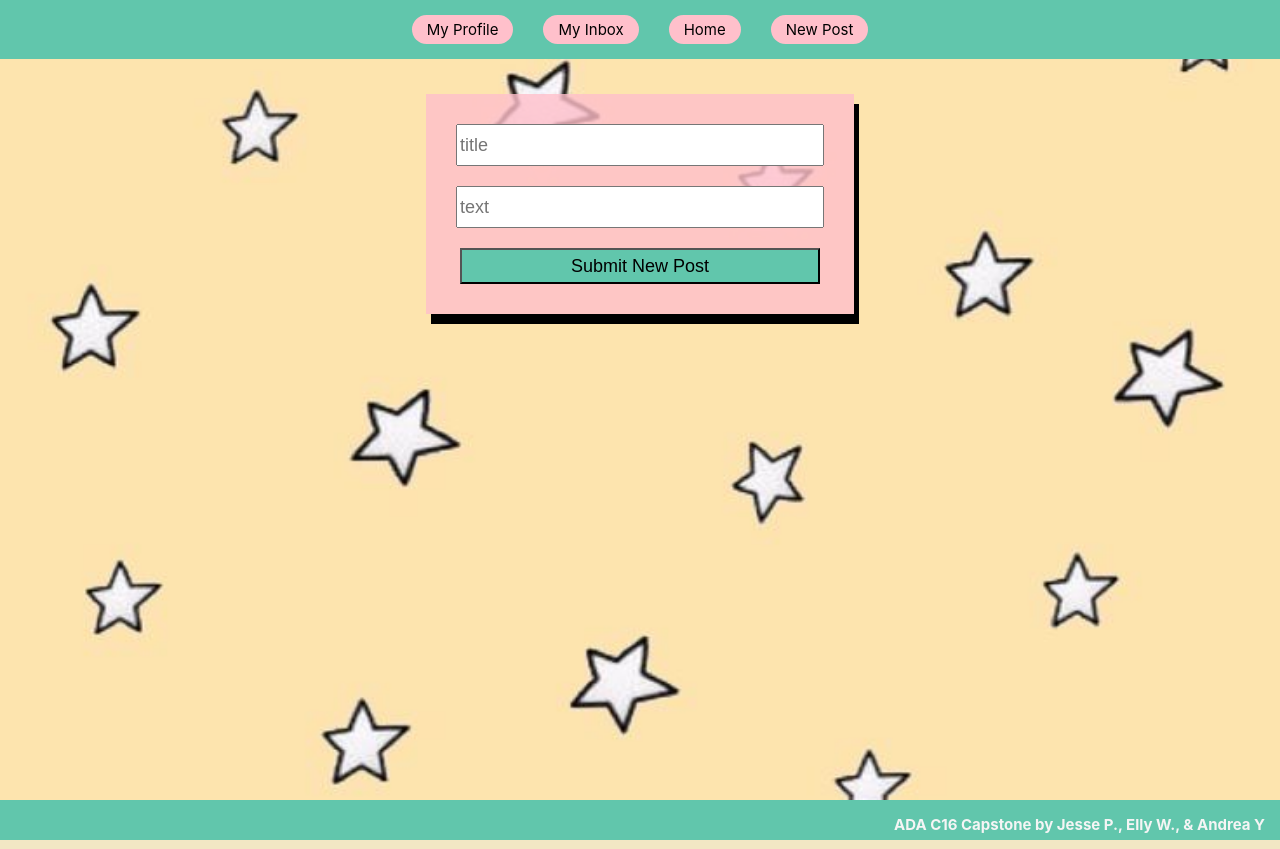
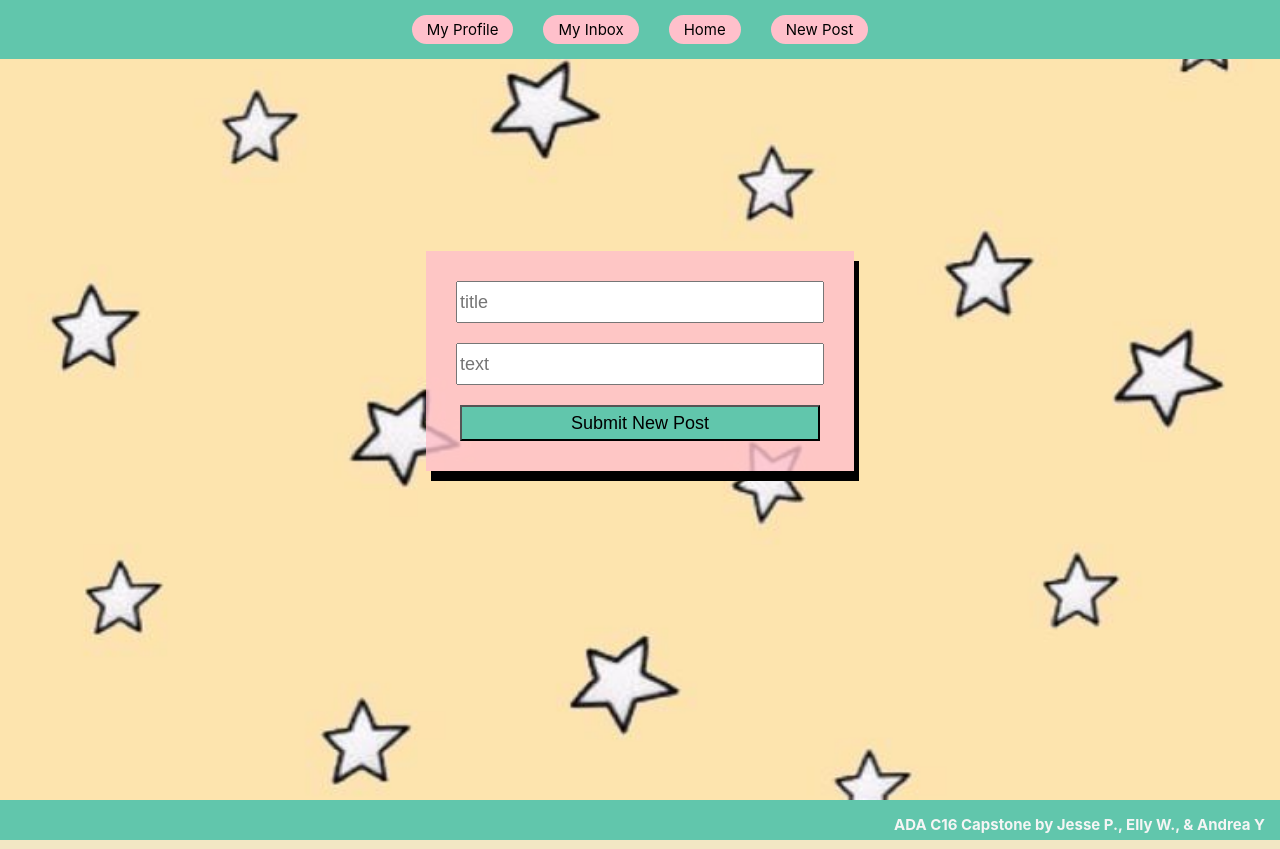
Before and after one commit to jessepope/Adie-Babeez--Front-End, a React (Create React App) app: page /newpost in a window 1280 px wide. Built offline with nearby package versions, Linux system fonts and the light colour scheme.

Commit message:
adjusted top margine of profile and new post

```diff
--- a/src/pages/NewPostPage.css
+++ b/src/pages/NewPostPage.css
@@ -3,4 +3,9 @@
     background-image:url(../images/stars.jpeg);
     background-size:cover;
     background-position: 0%;
+
 }
+
+#new-post-form-container {
+    margin-top: 15%;
+}
--- a/src/pages/NewPostPage.js
+++ b/src/pages/NewPostPage.js
@@ -7,7 +7,9 @@ const NewPostPage = (props) => {
   return (
     <div className="new-post-page">
       <NavBar />
+      <div id="new-post-form-container">
       <NewPostForm />
+      </div>
       <FooterEachPage />
     </div>
   );
--- a/src/pages/ProfilePage.css
+++ b/src/pages/ProfilePage.css
@@ -12,13 +12,12 @@
     background-color:rgb(252, 179, 70,0.8);
     margin-left: auto;
     margin-right: auto;
-    margin-top: 20px;
+    margin-top: 15%;
     box-sizing: border-box;
     box-shadow: 5px 10px;
     align-items: center;
     width:max-content;
     padding: 20px;
-
 }
 
 input{
--- a/src/pages/ProfilePage.js
+++ b/src/pages/ProfilePage.js
@@ -31,7 +31,7 @@ const ProfilePage = (props) => {
     campus: userInfo.campus,
     bio: userInfo.bio,
   });
-  console.log('formFields', formField)
+  console.log("formFields", formField);
   console.log("self", userSelf);
   // Initial Render
   useEffect(() => {
@@ -181,8 +181,11 @@ const ProfilePage = (props) => {
     <div id="profile-display">
       <div id="profile-info">
         <p id="user-email">username: {userInfo.username}</p>
+        {userInfo.pronouns ? (
+          <p id="user-pronouns">pronouns: {userInfo.pronouns}</p>
+        ) : null}
+        {userInfo.bio ? <p id="user-bio">bio: {userInfo.bio}</p> : null}
         <p id="user-name">email: {userInfo.email}</p>
-        {userInfo.bio ? <p id="user-bio">bio: {userInfo.bio}</p> : null}
         {userInfo.posts ? <p id="user-posts">posts: {userInfo.posts}</p> : null}
         {userInfo.campus ? (
           <p id="user-campus">campus: {userInfo.campus}</p>
@@ -193,14 +196,11 @@ const ProfilePage = (props) => {
         {userInfo.class_name ? (
           <p id="user-class-name">class name: {userInfo.class_name}</p>
         ) : null}
-        {userInfo.pronouns ? (
-          <p id="user-pronouns">pronouns: {userInfo.pronouns}</p>
-        ) : null}
       </div>
       {deleteMessage ? deleteMessage : profileButtons}
     </div>
   );
-  console.log('formFields', formField)
+  console.log("formFields", formField);
   const profileEditForm = (
     <form id="edit-profile-form" onSubmit={editProfileSubmit}>
       <div className="error-message-container">
```
